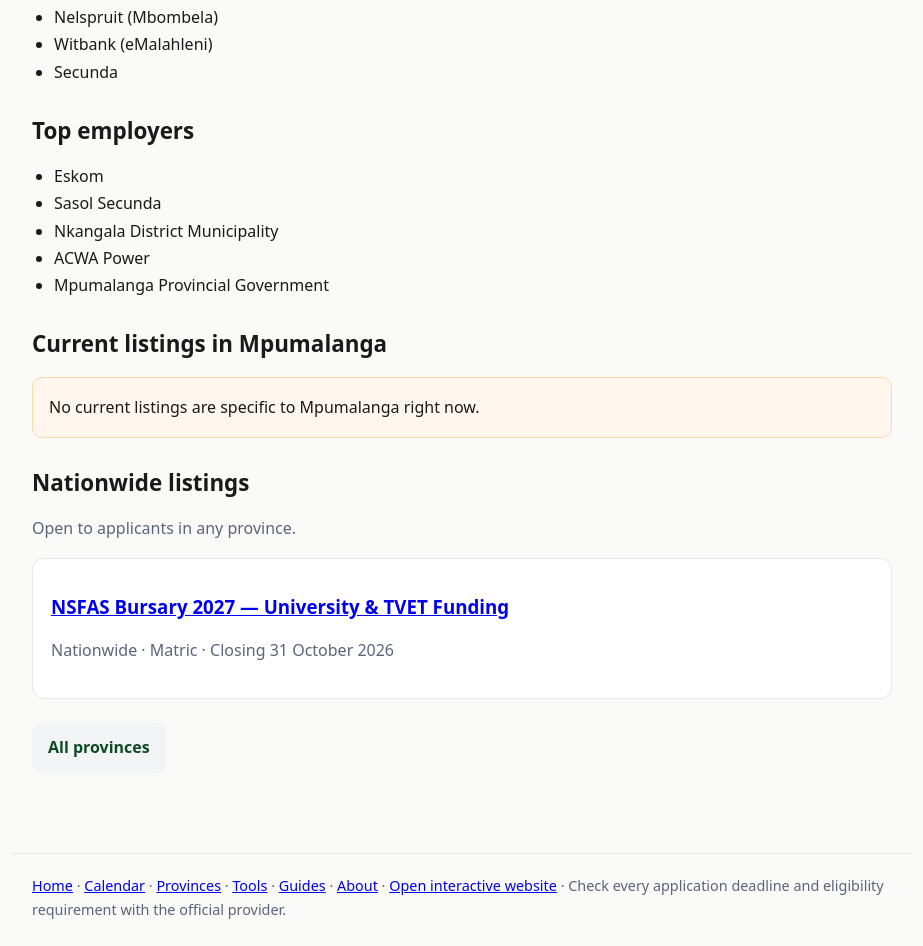
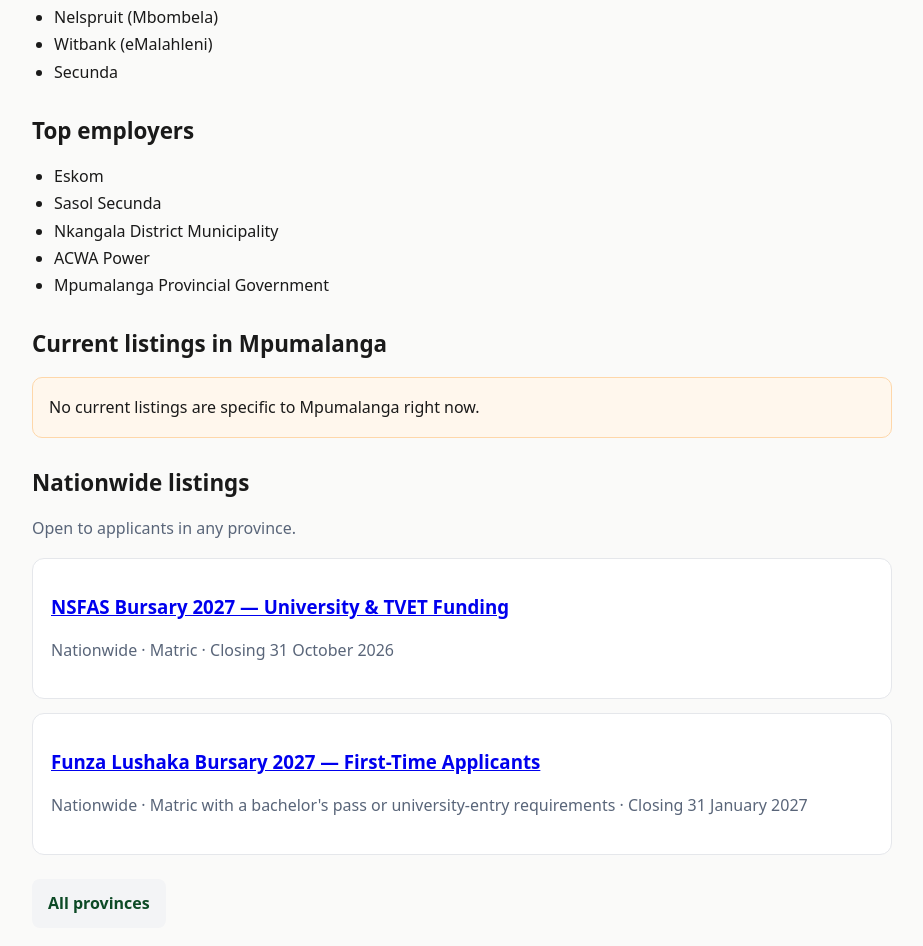
Before and after one commit to Ituthema/seta-careers-platform, a website: page provinces/mpumalanga/index.html in a window 1280 px wide. Shown: the part 444-1390 px from the top of the page, without its empty margins (178-1101 px from the left). Drawn offline with Linux system fonts and the light colour scheme.

Commit message:
build: regenerate opportunity pages and sitemap

```diff
--- a/provinces/mpumalanga/index.html
+++ b/provinces/mpumalanga/index.html
@@ -25,7 +25,7 @@
 <body>
 <!-- GENERATED SEO PAGE: OpportunitiesZA -->
 <header><a class="brand" href="/">OpportunitiesZA</a> <span class="muted">· South African career opportunities</span></header>
-<main><nav class="muted"><a href="/">Home</a> / <a href="/provinces/">Provinces</a> / Mpumalanga</nav><h1>Learnerships, Bursaries &amp; Internships in Mpumalanga</h1><p>South Africa&#39;s energy heartland — home to most of Eskom&#39;s power stations and Sasol&#39;s Secunda operations. Consistent source of engineering and instrumentation learnership opportunities.</p><h2>Major cities</h2><ul class="list"><li>Nelspruit (Mbombela)</li><li>Witbank (eMalahleni)</li><li>Secunda</li></ul><h2>Top employers</h2><ul class="list"><li>Eskom</li><li>Sasol Secunda</li><li>Nkangala District Municipality</li><li>ACWA Power</li><li>Mpumalanga Provincial Government</li></ul><h2>Current listings in Mpumalanga</h2><div class="empty">No current listings are specific to Mpumalanga right now.</div><h2>Nationwide listings</h2><p class="muted">Open to applicants in any province.</p><article class="card"><h3><a href="/bursaries/nsfas-bursary-2027/">NSFAS Bursary 2027 — University &amp; TVET Funding</a></h3><p class="muted">Nationwide · Matric · Closing 31 October 2026</p></article><p><a class="btn secondary" href="/provinces/">All provinces</a></p></main>
+<main><nav class="muted"><a href="/">Home</a> / <a href="/provinces/">Provinces</a> / Mpumalanga</nav><h1>Learnerships, Bursaries &amp; Internships in Mpumalanga</h1><p>South Africa&#39;s energy heartland — home to most of Eskom&#39;s power stations and Sasol&#39;s Secunda operations. Consistent source of engineering and instrumentation learnership opportunities.</p><h2>Major cities</h2><ul class="list"><li>Nelspruit (Mbombela)</li><li>Witbank (eMalahleni)</li><li>Secunda</li></ul><h2>Top employers</h2><ul class="list"><li>Eskom</li><li>Sasol Secunda</li><li>Nkangala District Municipality</li><li>ACWA Power</li><li>Mpumalanga Provincial Government</li></ul><h2>Current listings in Mpumalanga</h2><div class="empty">No current listings are specific to Mpumalanga right now.</div><h2>Nationwide listings</h2><p class="muted">Open to applicants in any province.</p><article class="card"><h3><a href="/bursaries/nsfas-bursary-2027/">NSFAS Bursary 2027 — University &amp; TVET Funding</a></h3><p class="muted">Nationwide · Matric · Closing 31 October 2026</p></article><article class="card"><h3><a href="/bursaries/funza-lushaka-bursary-2027-first-time-applicants/">Funza Lushaka Bursary 2027 — First-Time Applicants</a></h3><p class="muted">Nationwide · Matric with a bachelor's pass or university-entry requirements · Closing 31 January 2027</p></article><p><a class="btn secondary" href="/provinces/">All provinces</a></p></main>
 <footer><a href="/">Home</a> · <a href="/calendar/">Calendar</a> · <a href="/provinces/">Provinces</a> · <a href="/tools/">Tools</a> · <a href="/guides/">Guides</a> · <a href="/about/">About</a> · <a href="/#/">Open interactive website</a> · Check every application deadline and eligibility requirement with the official provider.</footer>
 </body>
 </html>
```
